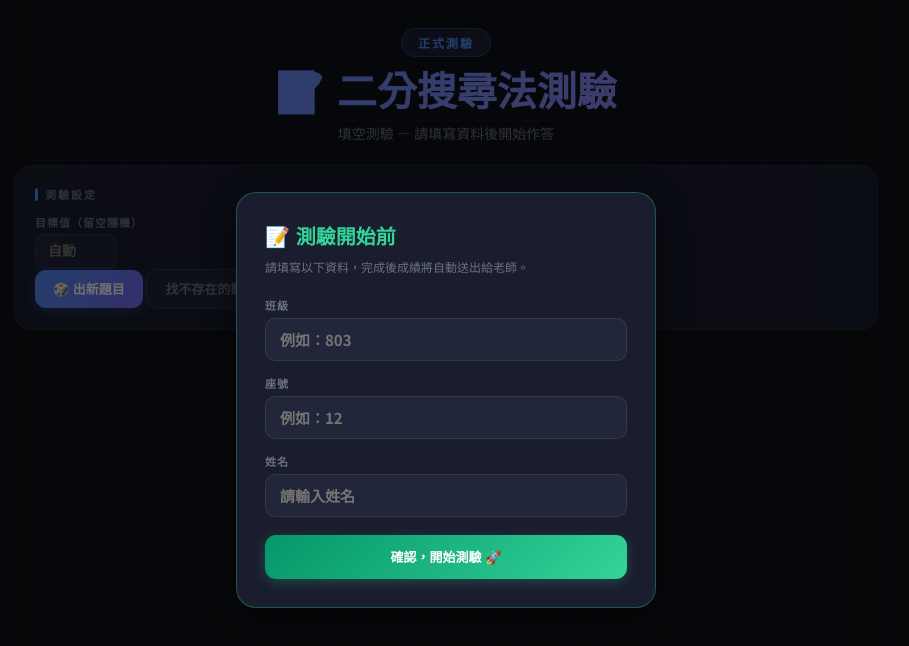
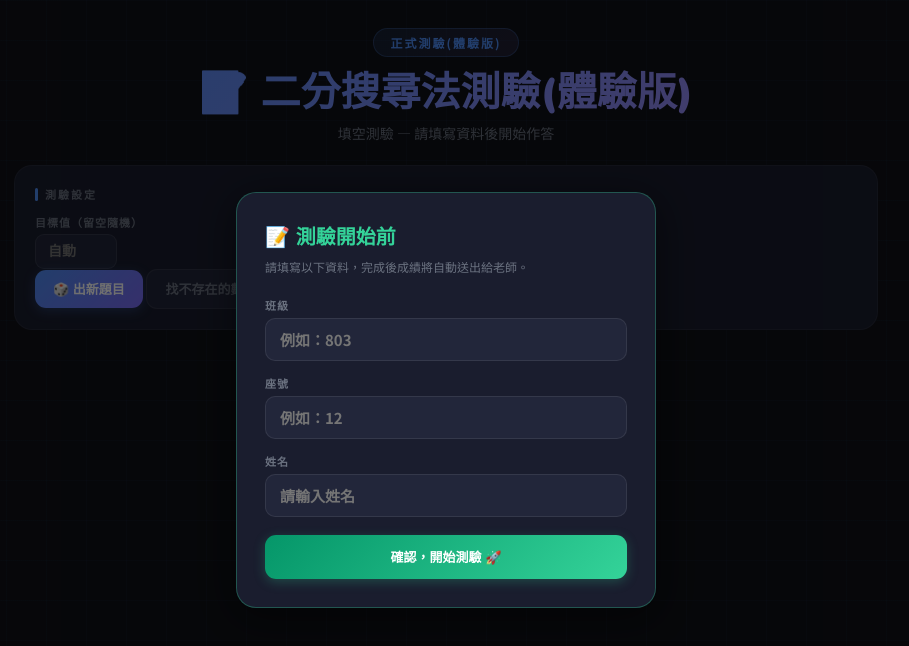
Before and after one commit to fujay-ko/search-algorithm-practice, a plain HTML site: page quiz/quiz_binary_v3.html in a window 1280 px wide. Shown: the whole page, without its empty margins (194-1103 px from the left). Drawn offline with nearby package versions, Linux system fonts and the light colour scheme.

Commit message:
Update quiz_binary_v3.html

```diff
--- a/quiz/quiz_binary_v3.html
+++ b/quiz/quiz_binary_v3.html
@@ -3,7 +3,7 @@
 <head>
 <meta charset="UTF-8">
 <meta name="viewport" content="width=device-width, initial-scale=1.0">
-<title>二分搜尋 v3 — 填空測驗</title>
+<title>二分搜尋 v3 — 填空測驗(體驗版)</title>
 <link href="https://fonts.googleapis.com/css2?family=Nunito:wght@400;600;700;800;900&family=Noto+Sans+TC:wght@400;500;700;900&display=swap" rel="stylesheet">
 <style>
 :root{
@@ -484,8 +484,8 @@ h1{font-family:'Nunito',sans-serif;font-size:clamp(24px,5vw,40px);font-weight:90
 <div class="wrap">
 
 <header>
-  <div class="badge">正式測驗</div>
-  <h1>📝 二分搜尋法測驗</h1>
+  <div class="badge">正式測驗(體驗版)</div>
+  <h1>📝 二分搜尋法測驗(體驗版)</h1>
   <p class="subtitle">填空測驗 — 請填寫資料後開始作答</p>
 </header>
 
```
